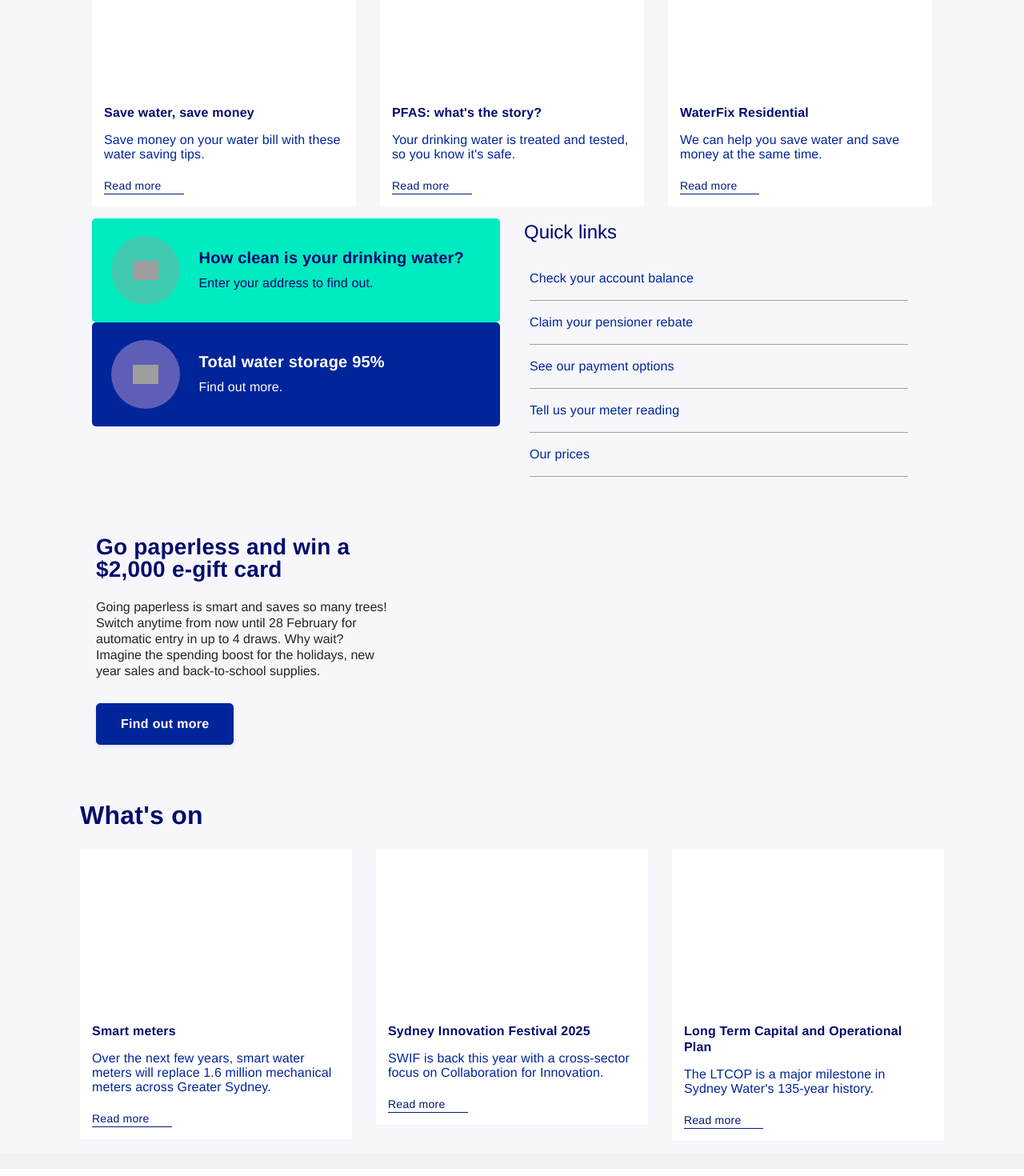
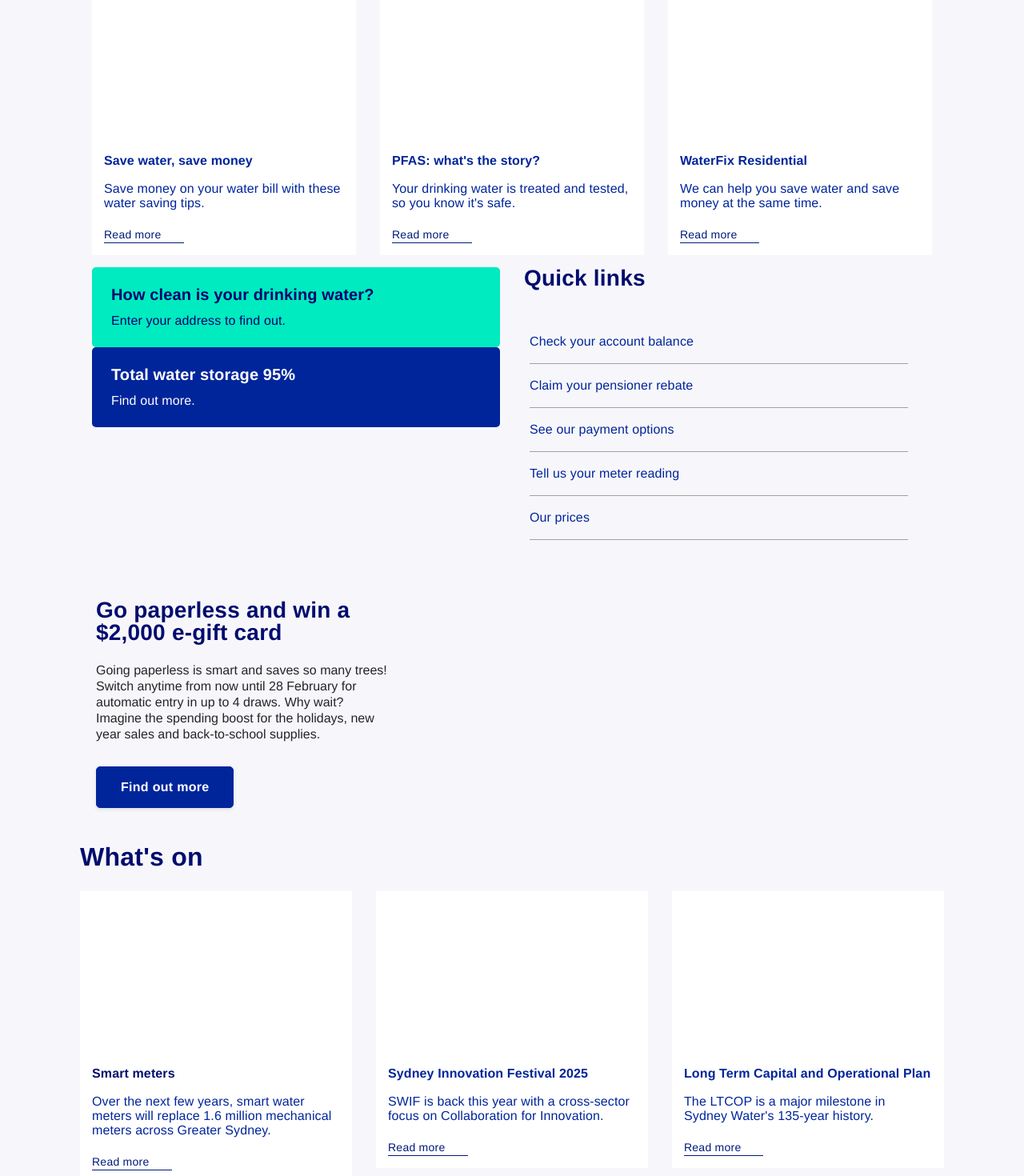
Before and after one commit to kandicestern/pcwac-a3, a React (Vite) app: page / in a window 1280 px wide. Shown: the part 920-2390 px from the top of the page at 80% size. Built offline with nearby package versions, Linux system fonts and the light colour scheme; grey boxes are pictures that could not be loaded.

Commit message:
mod(tabs) Update tab content

```diff
--- a/src/components/WhatsOn.tsx
+++ b/src/components/WhatsOn.tsx
@@ -4,8 +4,7 @@ export default function WhatsOn() {
             <div className="text aem-GridColumn aem-GridColumn--default--12">
                 <div data-cmp-data-layer="{&#34;text-e1f3618c4b&#34;:{&#34;@type&#34;:&#34;sydneywater-commons/components/text&#34;,&#34;repo:modifyDate&#34;:&#34;2023-02-10T02:03:11Z&#34;,&#34;xdm:text&#34;:&#34;&lt;h2>&amp;nbsp;&lt;/h2>\r\n&lt;h2>&lt;span className=\&#34;sw-blue\&#34;>What&#39;s on&lt;/span>&lt;/h2>\r\n&#34;}}"
                     id="text-e1f3618c4b" className="cmp-text">
-                    <h2> </h2>
-                    <h2><span className="sw-blue">What's on</span></h2>
+                    <h2 className="sw-blue">What's on</h2>
 
                 </div>
             </div>
@@ -49,7 +48,7 @@ export default function WhatsOn() {
                                     </div>
                                 </div>
                                 <div className="category-title">
-                                    <h3><span className="sw-blue">Smart meters</span></h3>
+                                    <><span className="sw-blue">Smart meters</span></>
                                 </div>
                                 <div className="category-bodytext">
                                     <p>Over the next few years, smart water meters will replace
@@ -87,7 +86,7 @@ export default function WhatsOn() {
                                     </div>
                                 </div>
                                 <div className="category-title">
-                                    <h3>Sydney Innovation Festival 2025</h3>
+                                    <>Sydney Innovation Festival 2025</>
                                 </div>
                                 <div className="category-bodytext">
                                     <p>SWIF is back this year with a cross-sector focus on Collaboration
@@ -128,7 +127,7 @@ export default function WhatsOn() {
                                     </div>
                                 </div>
                                 <div className="category-title">
-                                    <h3>Long Term Capital and Operational Plan</h3>
+                                    <>Long Term Capital and Operational Plan</>
                                 </div>
                                 <div className="category-bodytext">
                                     <p>The LTCOP is a major milestone in Sydney Water's 135-year
--- a/src/components/tabs/BusinessesTabPanel.tsx
+++ b/src/components/tabs/BusinessesTabPanel.tsx
@@ -2,6 +2,7 @@ export default function Businesses() {
     return (
         <div className="responsivegrid">
             <div className="aem-Grid aem-Grid--12 aem-Grid--default--12 aem-Grid--phone--12 ">
+                <h2>Businesses</h2>
                 <div
                     className="category-container accordion aem-GridColumn aem-GridColumn--default--12">
                     <div id="category-container-d403ad49d4"
@@ -46,8 +47,8 @@ export default function Businesses() {
                                         </div>
                                     </div>
                                     <div className="category-title">
-                                        <h3><span className="sw-blue">Save big with online
-                                            monitoring</span></h3>
+                                        <><span className="sw-blue">Save big with online
+                                            monitoring</span></>
                                     </div>
                                     <div className="category-bodytext">
                                         <p>If a leak stays hidden, you'll never know how
@@ -87,8 +88,8 @@ export default function Businesses() {
                                         </div>
                                     </div>
                                     <div className="category-title">
-                                        <h3><span className="sw-blue">Industrial
-                                            customers</span></h3>
+                                        <><span className="sw-blue">Industrial
+                                            customers</span></>
                                     </div>
                                     <div className="category-bodytext">
                                         <p>What you need to know before discharging
@@ -167,11 +168,7 @@ export default function Businesses() {
                             <a href="/plumbing-building-developing/building/sydney-water-tap-in.html"
                                 target="_self">
                                 <div className="sw-cta-container">
-                                    <div className="sw-ct-icon-container">
-                                        <div className="sw-circle"><img
-                                            src="/content/dam/sydneywater/icons/reversed/tap-in.svg"
-                                            alt="Plans" /></div>
-                                    </div>
+
                                     <div className="sw-cta-text-container">
                                         <div className="sw-cta-title">
                                             <p>Go to Sydney Water Tap in</p>
@@ -199,11 +196,7 @@ export default function Businesses() {
                             <a href="/your-business/managing-trade-wastewater/commercial-trade-wastewater/wastesafe-transporters.html"
                                 target="_self">
                                 <div className="sw-cta-container">
-                                    <div className="sw-ct-icon-container">
-                                        <div className="sw-circle"><img
-                                            src="/content/dam/sydneywater/icons/reversed/wastesafe-transporter.svg"
-                                            alt="Wastesafe transporter" /></div>
-                                    </div>
+
                                     <div className="sw-cta-text-container">
                                         <div className="sw-cta-title">
                                             <p><span className="sw-blue"></span><span
@@ -228,7 +221,7 @@ export default function Businesses() {
                 </div>
                 <div
                     className="quicklinks aem-GridColumn--default--none aem-GridColumn--offset--default--6 aem-GridColumn aem-GridColumn--default--6">
-                    <div className="sw-quicklinks-title">Business quick links</div>
+                    <div className="sw-quicklinks-title"><h3>Business quick links</h3></div>
                     <div className='sw-row'>
                         <ul className="sw-quicklinks">
                             <li className="sw-quicklink-list"><a
--- a/src/components/tabs/PlumbersTabPanel.tsx
+++ b/src/components/tabs/PlumbersTabPanel.tsx
@@ -2,7 +2,7 @@ export default function Plumbers() {
     return (
         <div className="responsivegrid">
             <div className="aem-Grid aem-Grid--12 aem-Grid--default--12 aem-Grid--phone--12 ">
-
+                <h2>Plumbers</h2>
                 <div
                     className="category-container accordion aem-GridColumn aem-GridColumn--default--12">
                     <div id="category-container-889565dfae"
@@ -40,8 +40,8 @@ export default function Plumbers() {
                                         </div>
                                     </div>
                                     <div className="category-title">
-                                        <h3><span className="sw-blue">New
-                                            connections </span></h3>
+                                        <span className="sw-blue">New
+                                            connections </span>
                                     </div>
                                     <div className="category-bodytext">
                                         <p>Find out what you need to do when you want to
@@ -81,8 +81,8 @@ export default function Plumbers() {
                                         </div>
                                     </div>
                                     <div className="category-title">
-                                        <h3><span className="sw-blue">Backflow test
-                                            reports</span></h3>
+                                        <span className="sw-blue">Backflow test
+                                            reports</span>
                                     </div>
                                     <div className="category-bodytext">
                                         <p>Learn about our backflow requirements and
@@ -125,8 +125,8 @@ export default function Plumbers() {
                                         </div>
                                     </div>
                                     <div className="category-title">
-                                        <h3><span className="sw-blue">Meters and
-                                            standpipes</span></h3>
+                                        <span className="sw-blue">Meters and
+                                            standpipes</span>
                                     </div>
                                     <div className="category-bodytext">
                                         <p>Learn what you need to install a meter, or
@@ -161,11 +161,7 @@ export default function Plumbers() {
                             <a href="/plumbing-building-developing/building/sydney-water-tap-in.html"
                                 target="_self">
                                 <div className="sw-cta-container">
-                                    <div className="sw-ct-icon-container">
-                                        <div className="sw-circle"><img
-                                            src="/content/dam/sydneywater/icons/reversed/tap-in.svg"
-                                            alt="Plans" /></div>
-                                    </div>
+
                                     <div className="sw-cta-text-container">
                                         <div className="sw-cta-title">
                                             <p>Go to Sydney Water Tap in</p>
@@ -193,11 +189,7 @@ export default function Plumbers() {
                             <a href="/plumbing-building-developing/plumbing/backflow-prevention/plumber-search.html"
                                 target="_self">
                                 <div className="sw-cta-container">
-                                    <div className="sw-ct-icon-container">
-                                        <div className="sw-circle"><img
-                                            src="/content/dam/sydneywater/icons/reversed/backflow-plumber.svg"
-                                            alt="Backflow plumber" /></div>
-                                    </div>
+
                                     <div className="sw-cta-text-container">
                                         <div className="sw-cta-title">
                                             <p><span className="sw-blue"><span
@@ -224,7 +216,7 @@ export default function Plumbers() {
                 </div>
                 <div
                     className="quicklinks aem-GridColumn--default--none aem-GridColumn--offset--default--6 aem-GridColumn aem-GridColumn--default--6">
-                    <div className="sw-quicklinks-title">Plumbing quick links</div>
+                    <div className="sw-quicklinks-title"><h3>Plumbing quick links</h3></div>
                     <div className='sw-row'>
                         <ul className="sw-quicklinks">
                             <li className="sw-quicklink-list"><a
--- a/src/components/tabs/ResidentsTabPanel.tsx
+++ b/src/components/tabs/ResidentsTabPanel.tsx
@@ -2,7 +2,7 @@ export default function Residents() {
     return (
         <div className="responsivegrid">
             <div className="aem-Grid aem-Grid--12 aem-Grid--default--12 aem-Grid--phone--12 ">
-                <div
+                <h2 className="">Residents</h2><div
                     className="category-container accordion aem-GridColumn--default--none aem-GridColumn aem-GridColumn--default--12 aem-GridColumn--offset--default--0">
                     <div id="category-container-ab0c609a67"
                         className="cmp-accordion sw-category-container" data-cmp-is="accordion"
@@ -41,7 +41,7 @@ export default function Residents() {
                                         </div>
                                     </div>
                                     <div className="category-title">
-                                        <h3>Save water, save money</h3>
+                                        Save water, save money
                                     </div>
                                     <div className="category-bodytext">
                                         <p>Save money on your water bill with these
@@ -84,7 +84,7 @@ export default function Residents() {
                                         </div>
                                     </div>
                                     <div className="category-title">
-                                        <h3>PFAS: what's the story?</h3>
+                                        PFAS: what's the story?
                                     </div>
                                     <div className="category-bodytext">
                                         <p>Your drinking water is treated and tested, so
@@ -126,7 +126,7 @@ export default function Residents() {
                                         </div>
                                     </div>
                                     <div className="category-title">
-                                        <h3>WaterFix Residential</h3>
+                                        WaterFix Residential
                                     </div>
                                     <div className="category-bodytext">
                                         <p>We can help you save water and save money at
@@ -165,14 +165,9 @@ export default function Residents() {
                             <a href="/water-the-environment/how-we-manage-sydneys-water/safe-drinking-water/daily-drinking-water-quality-report.html"
                                 target="_self">
                                 <div className="sw-cta-container">
-                                    <div className="sw-ct-icon-container">
-                                        <div className="sw-circle"><img
-                                            src="/content/dam/sydneywater/icons/reversed/drinking-water.svg"
-                                            alt="glass icon" /></div>
-                                    </div>
                                     <div className="sw-cta-text-container">
                                         <div className="sw-cta-title">
-                                            <h3>How clean is your drinking water?</h3>
+                                            <p>How clean is your drinking water?</p>
                                         </div>
                                         <div className="sw-cta-body-text">
                                             <p>Enter your address to find out.</p>
@@ -196,16 +191,12 @@ export default function Residents() {
                             <a href="https://www.waternsw.com.au/nsw-dams/nsw-storage-levels/greater-sydney-dam-levels"
                                 target="_self">
                                 <div className="sw-cta-container">
-                                    <div className="sw-ct-icon-container">
-                                        <div className="sw-circle"><img
-                                            src="/content/dam/sydneywater/icons/reversed/droplet.svg"
-                                            alt="Drop icon" /></div>
-                                    </div>
+
                                     <div className="sw-cta-text-container">
                                         <div className="sw-cta-title">
-                                            <h3>Total water
+                                            <p>Total water
                                                 storage 95%<br />
-                                            </h3>
+                                            </p>
                                         </div>
                                         <div className="sw-cta-body-text">
                                             <p>Find out more.<br />
@@ -226,7 +217,7 @@ export default function Residents() {
                 </div>
                 <div
                     className="quicklinks aem-GridColumn--default--none aem-GridColumn--phone--none aem-GridColumn--offset--default--6 aem-GridColumn--phone--10 aem-GridColumn aem-GridColumn--default--6 aem-GridColumn--offset--phone--0">
-                    <div className="sw-quicklinks-title">Quick links</div>
+                    <div className="sw-quicklinks-title"><h3>Quick links</h3></div>
                     <div className='sw-row'>
                         <ul className="sw-quicklinks">
                             <li className="sw-quicklink-list"><a
@@ -306,10 +297,10 @@ export default function Residents() {
                                 </div>
                                 {/* <!--    Show image for feature block component    --> */}
                                 <div className="cmp-teaser__content">
-                                    <h3 className="cmp-teaser__title sw-blue sw-advertisement-title"
-                                        aria-label="Go paperless and win a $2,000 e-gift card">
-                                        Go paperless and win a $2,000 e-gift card
-                                    </h3>
+                                    <span className="cmp-teaser__title sw-blue sw-advertisement-title"
+                                    ><h3>
+                                            Go paperless and win a $2,000 e-gift card
+                                        </h3></span>
                                     <div
                                         className="cmp-teaser__description sw-advertisement-desc">
                                         <p>Going paperless is smart and saves so many
--- a/src/components/tabs/Tabs.css
+++ b/src/components/tabs/Tabs.css
@@ -3,6 +3,10 @@ button,
 fieldset,
 input {
   all: unset;
+}
+
+.category-title {
+  font-weight: bold;
 }
 
 .TabsRoot {
```
Also changed, not shown: src/components/tabs/BuildersDevsTabPanel.tsx (+10 -18 lines).
